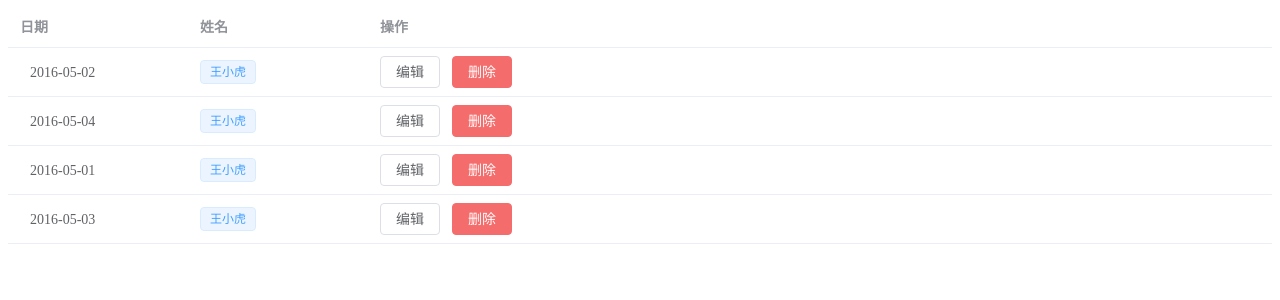
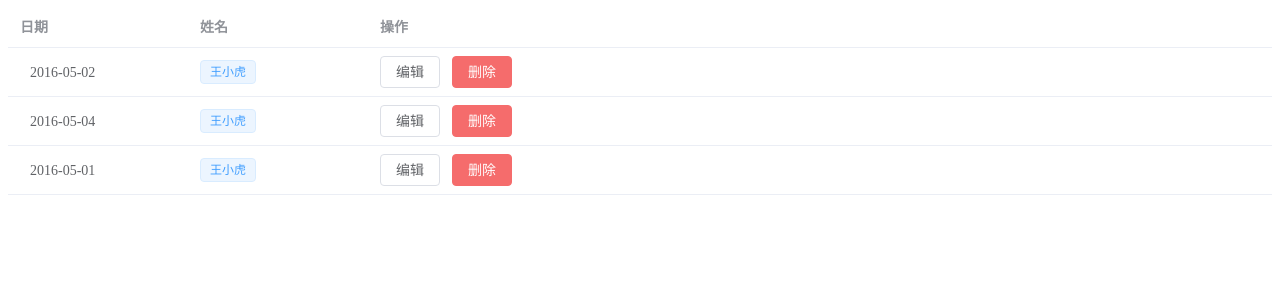
Before and after one commit to YunXinZhiCheng/vue-goods-manager, a Vue app: page / in a window 1280 px wide. Shown: the top 300 px of the page. Built offline with nearby package versions, Linux system fonts and the light colour scheme.

Commit message:
Composition API 基本使用

```diff
--- a/src/views/GoodsList.vue
+++ b/src/views/GoodsList.vue
@@ -1,19 +1,12 @@
-
 <template>
-<el-table
-    :data="tableData"
-    style="width: 100%">
-    <el-table-column
-      label="日期"
-      width="180">
+  <el-table :data="tableData" style="width: 100%">
+    <el-table-column label="日期" width="180">
       <template #default="scope">
         <i class="el-icon-time"></i>
         <span style="margin-left: 10px">{{ scope.row.date }}</span>
       </template>
     </el-table-column>
-    <el-table-column
-      label="姓名"
-      width="180">
+    <el-table-column label="姓名" width="180">
       <template #default="scope">
         <el-popover effect="light" trigger="hover" placement="top">
           <template #default>
@@ -30,52 +23,60 @@
     </el-table-column>
     <el-table-column label="操作">
       <template #default="scope">
-        <el-button
-          size="mini"
-          @click="handleEdit(scope.$index, scope.row)">编辑</el-button>
+        <el-button size="mini" @click="handleEdit(scope.$index, scope.row)">
+          编辑
+        </el-button>
         <el-button
           size="mini"
           type="danger"
-          @click="handleDelete(scope.$index, scope.row)">删除</el-button>
+          @click="handleDelete(scope.$index, scope.row)"
+        >
+          删除
+        </el-button>
       </template>
     </el-table-column>
   </el-table>
 </template>
 
 <script>
-  export default {
-    data() {
-      return {
-        tableData: [{
+import { reactive, onMounted } from 'vue'
+// 封装函数：用于存放数据
+function loadData(data) {
+  // 往数组添加数据
+  data.push(
+    {
       date: '2016-05-02',
       name: '王小虎',
-          address: '上海市普陀区金沙江路 1518 弄'
-        }, {
+      address: '上海市普陀区金沙江路 1518 弄',
+    },
+    {
       date: '2016-05-04',
       name: '王小虎',
-          address: '上海市普陀区金沙江路 1517 弄'
-        }, {
+      address: '上海市普陀区金沙江路 1517 弄',
+    },
+    {
       date: '2016-05-01',
       name: '王小虎',
-          address: '上海市普陀区金沙江路 1519 弄'
-        }, {
-          date: '2016-05-03',
-          name: '王小虎',
-          address: '上海市普陀区金沙江路 1516 弄'
-        }]
+      address: '上海市普陀区金沙江路 1519 弄',
+    }
+  )
+  // 返回数据
+  return data
+}
+export default {
+  setup() {
+    // 表格数据
+    const tableData = reactive([])
+    // 钩子函数
+    onMounted(() => {
+      // 调用函数：加载数据
+      loadData(tableData)
+    })
+    return {
+      tableData,
     }
   },
-    methods: {
-      handleEdit(index, row) {
-        console.log(index, row);
-      },
-      handleDelete(index, row) {
-        console.log(index, row);
-      }
-    }
 }
 </script>
 
-<style>
-
-</style>
+<style></style>
```
Lines whose indentation alone changed are shown as unchanged.
